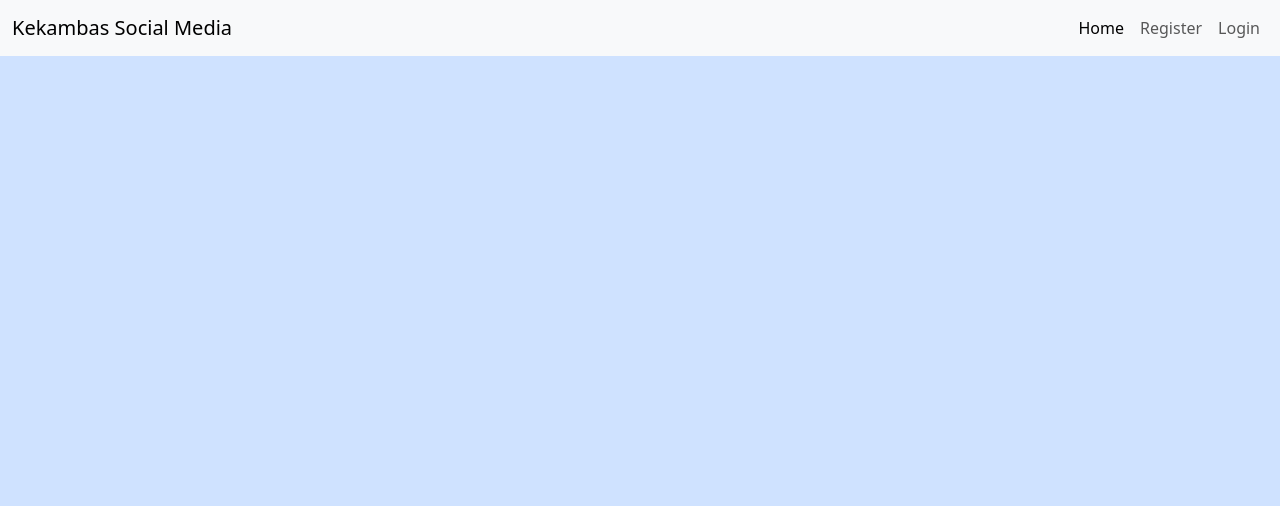
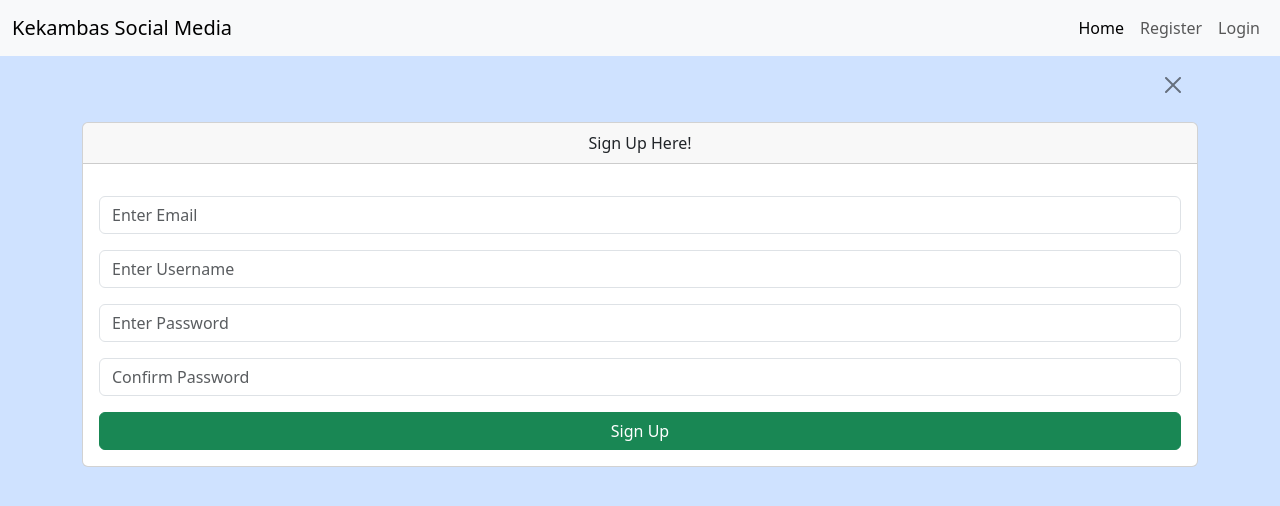
Before and after one commit to bstanton773/kekambas-react-social-media, a React (Create React App) app: page /register in a window 1280 px wide. Shown: the top 506 px of the page. Built offline with nearby package versions, Linux system fonts and the light colour scheme.

Commit message:
Add register

```diff
--- a/src/App.jsx
+++ b/src/App.jsx
@@ -1,15 +1,29 @@
-import React from 'react';
+import React, { useState } from 'react';
 import { Routes, Route } from 'react-router-dom';
 import Home from './views/Home';
+import Register from './views/Register';
+import AlertMessage from './components/AlertMessage';
 import Navbar from './components/Navbar';
 
 export default function App() {
+
+    const [message, setMessage] = useState(null);
+    const [category, setCategory] = useState(null);
+
+    function flashMessage(message, category){
+        setMessage(message);
+        setCategory(category);
+    };
+
+
     return (
         <>
             <Navbar />
             <div className="container">
+                <AlertMessage flashMessage={flashMessage} message={message} category={category} />
                 <Routes >
                     <Route path='/' element={<Home />} />
+                    <Route path='/register' element={<Register flashMessage={flashMessage} />} />
                 </Routes>
             </div>
         </>
--- /dev/null
+++ b/src/components/AlertMessage.jsx
@@ -0,0 +1,10 @@
+import React from 'react';
+
+export default function AlertMessage({ category, message, flashMessage }) {
+    return (
+        <div className={`alert alert-${category} alert-dismissible fade show text-center`} role="alert">
+            <strong>{ message }</strong>
+            <button type="button" className="btn-close" data-bs-dismiss="alert" aria-label="Close" onClick={() => flashMessage(null, null)}></button>
+        </div>
+    )
+}
--- a/src/components/Navbar.jsx
+++ b/src/components/Navbar.jsx
@@ -12,7 +12,7 @@ export default function Navbar() {
                 <div className="collapse navbar-collapse justify-content-end" id="navbarNavAltMarkup">
                     <div className="navbar-nav">
                         <Link className="nav-link active" aria-current="page" to="/">Home</Link>
-                        <Link className="nav-link" to="/">Register</Link>
+                        <Link className="nav-link" to="/register">Register</Link>
                         <Link className="nav-link" to="/">Login</Link>
                     </div>
                 </div>
--- /dev/null
+++ b/src/views/Register.jsx
@@ -0,0 +1,65 @@
+import React from 'react';
+import { useNavigate } from 'react-router-dom';
+
+export default function Register({ flashMessage }) {
+
+    const navigate = useNavigate();
+
+    const handleRegister = event => {
+        event.preventDefault();
+        // console.log(event);
+        let password = event.target.password.value;
+        let confirmPass = event.target.confirmPass.value;
+        if (password !== confirmPass){
+            flashMessage('Passwords do not match', 'warning');
+        } else{
+            // Make the Post Request to Flask API
+            console.log('Passwords do match! Hooray!!')
+
+            let myHeaders = new Headers();
+            myHeaders.append('Content-Type', 'application/json');
+
+            let formData = JSON.stringify({
+                email: event.target.email.value,
+                username: event.target.username.value,
+                password
+            })
+
+            fetch('https://kekambas-blog-api.onrender.com/api/users', {
+                method: 'POST',
+                headers: myHeaders,
+                body: formData
+            })
+                .then(res => res.json())
+                .then(data => {
+                    if (data.error){
+                        flashMessage(data.error, 'danger');
+                    } else {
+                        flashMessage(`${data.username} has been created`, 'success');
+                        navigate('/');
+                    }
+                })
+        }
+    }
+
+    return (
+        <div className='row'>
+            <div className="col">
+                <div className="card mt-3">
+                    <div className="card-header text-center">Sign Up Here!</div>
+                    <div className="card-body">
+                        <form action="" onSubmit={handleRegister}>
+                            <div className="form-group">
+                                <input type="text" name="email" className="form-control my-3" placeholder='Enter Email' />
+                                <input type="text" name="username" className="form-control my-3" placeholder='Enter Username' />
+                                <input type="password" name="password" className="form-control my-3" placeholder='Enter Password' />
+                                <input type="password" name="confirmPass" className="form-control my-3" placeholder='Confirm Password' />
+                                <input type="submit" value="Sign Up" className='btn btn-success w-100' />
+                            </div>
+                        </form>
+                    </div>
+                </div>
+            </div>
+        </div>
+    )
+}
```
